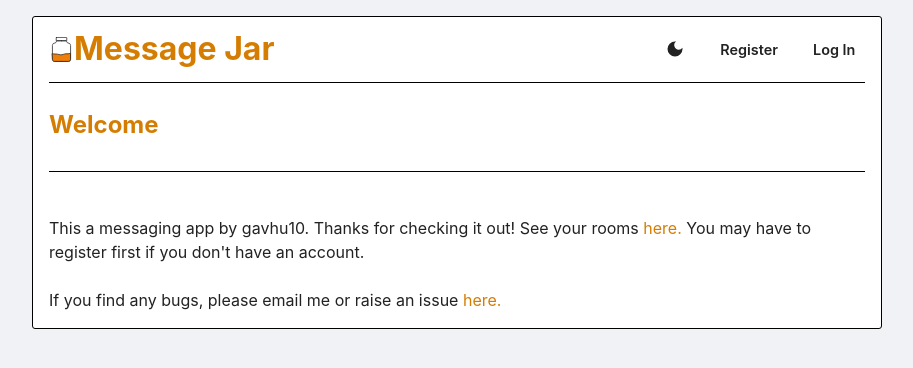
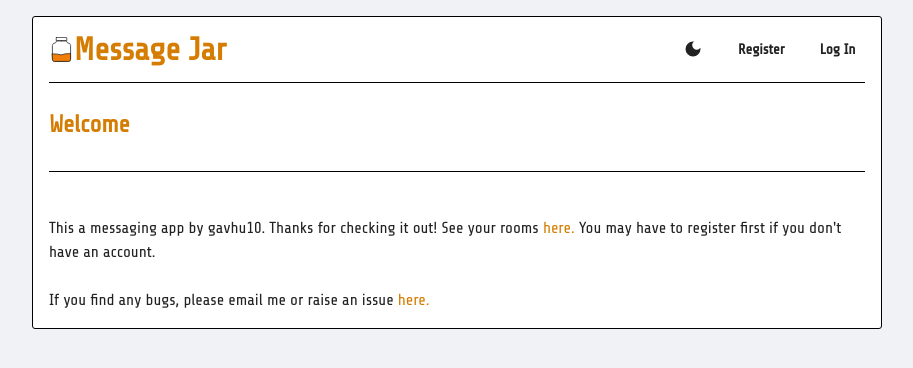
Before and after one commit to gavhu10/MessageJar, a Flask app: page / in a window 1280 px wide. Shown: the top 368 px of the page, without its empty margins (183-1096 px from the left). Run offline with Flask 3, Linux system fonts and the light colour scheme; some libraries are stand-ins or nearby versions.

Commit message:
Add new font

```diff
--- a/static/style.css
+++ b/static/style.css
@@ -32,15 +32,11 @@
 }
 
 
-.message.new-arrival {
-    animation: highlight 2s ease-out;
+.share-tech-regular {
+  font-family: "Share Tech", sans-serif;
+  font-weight: 400;
+  font-style: normal;
 }
-
-@keyframes highlight {
-    0% { background-color: #fff9c4; }
-    100% { background-color: var(--bg-white); }
-}
-
 
 /* material-symbols-light:light-mode-sharp from https://icon-sets.iconify.design/ */
 .dark-theme #theme-button {
@@ -83,7 +79,7 @@ span#theme-button {
 
 * {
   box-sizing: border-box;
-  font-family: -apple-system, BlinkMacSystemFont, "Segoe UI", Roboto, Helvetica, Arial, sans-serif;
+  font-family: "Share Tech", -apple-system, BlinkMacSystemFont, "Segoe UI", Roboto, Helvetica, Arial, sans-serif;
 }
 
 html {
@@ -209,6 +205,16 @@ h3 {
 }
 
 /* Messages */
+
+.message.new-arrival {
+    animation: highlight 2s ease-out;
+}
+
+@keyframes highlight {
+    0% { background-color: #fff9c4; }
+    100% { background-color: var(--bg-white); }
+}
+
 .message {
   position: relative;
   background: var(--bg-white);
--- a/templates/base.html
+++ b/templates/base.html
@@ -2,6 +2,12 @@
 <html lang="en">
 <meta charset="utf-8">
 <meta name="viewport" content="width=device-width,initial-scale=1.0">
+
+<head>
+  <link rel="preconnect" href="https://fonts.googleapis.com">
+  <link rel="preconnect" href="https://fonts.gstatic.com" crossorigin>
+  <link href="https://fonts.googleapis.com/css2?family=Share+Tech&display=swap" rel="stylesheet">
+</head>
 
 <body>
   <title>{% block title %}{% endblock %} - Message Jar</title>
```
